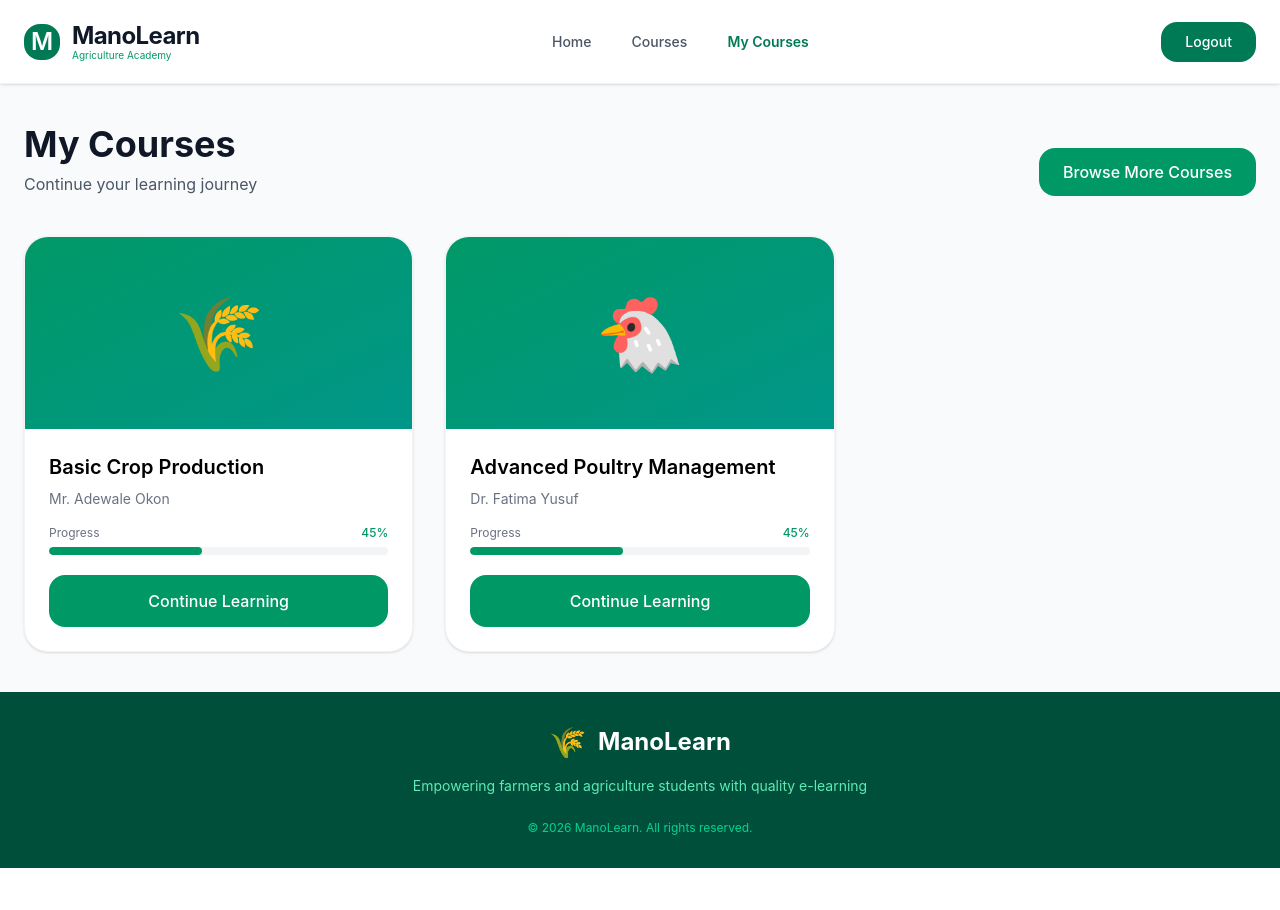
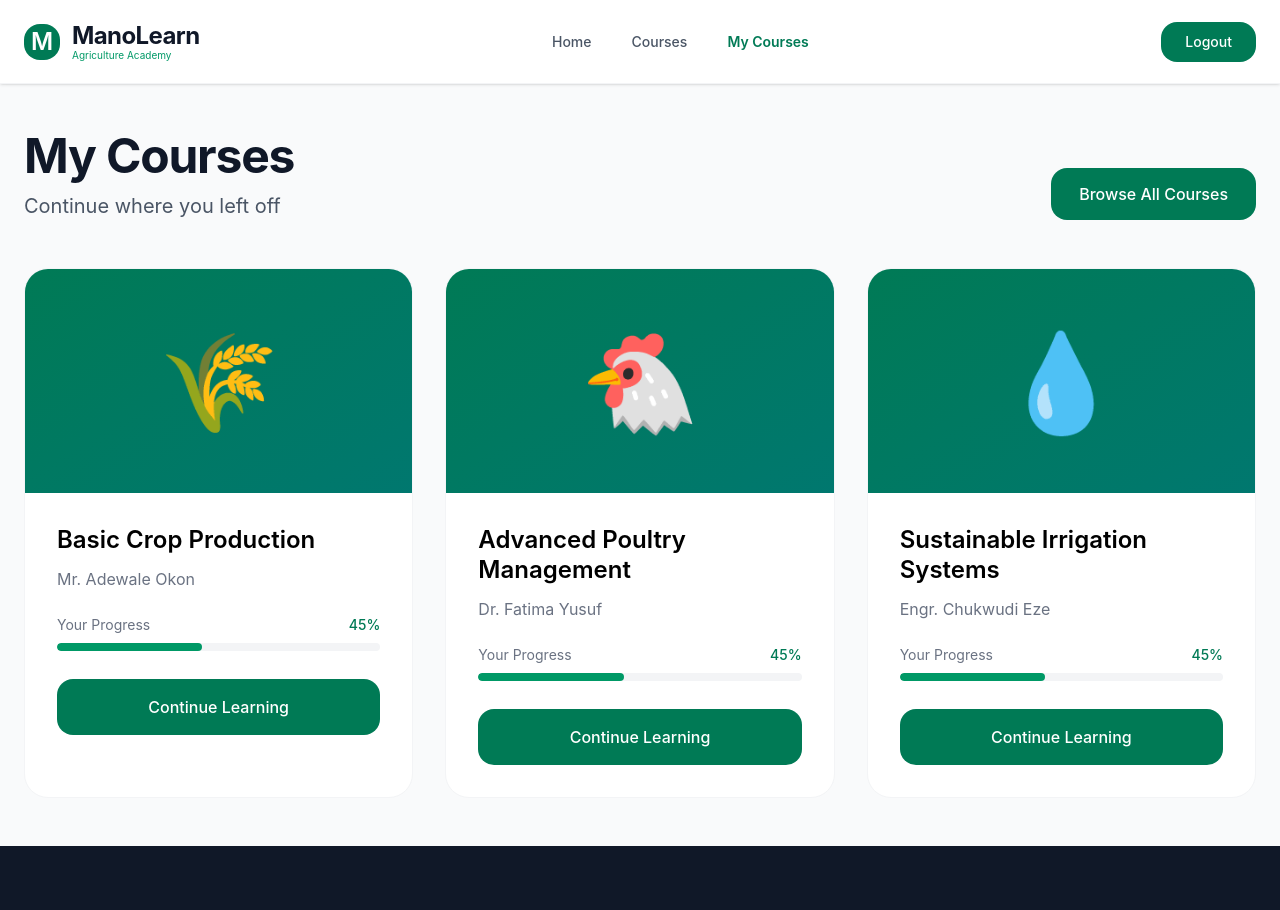
Before and after one commit to JM-19G/My-E-Learning-Website, a React (Vite) app in the folder ManoLearn/: page /my-courses in a window 1280 px wide. Shown: the top 910 px of the page. Before the commit the page ends 868 px from the top, so only its background shows below. Built offline with nearby package versions, Linux system fonts and the light colour scheme.

Commit message:
I improve App routing and redesign key pages with clean professional layout

```diff
--- a/ManoLearn/src/App.jsx
+++ b/ManoLearn/src/App.jsx
@@ -11,11 +11,11 @@ import Footer from './components/common/Footer';
 function App() {
   return (
     <div className="min-h-screen bg-gray-50 flex flex-col">
-      {/* Navbar - will be hidden on Login page */}
       <Routes>
+        {/* Public Route - Login */}
         <Route path="/login" element={<Login />} />
 
-        {/* Protected routes with Navbar + Footer */}
+        {/* Protected Routes with Navbar & Footer */}
         <Route
           path="/*"
           element={
--- a/ManoLearn/src/components/common/Footer.jsx
+++ b/ManoLearn/src/components/common/Footer.jsx
@@ -1,18 +1,24 @@
 // src/components/common/Footer.jsx
 const Footer = () => {
   return (
-    <footer className="bg-emerald-900 text-white py-8 mt-auto">
-      <div className="max-w-7xl mx-auto px-6 text-center">
-        <div className="flex items-center justify-center gap-3 mb-4">
-          <span className="text-3xl">🌾</span>
-          <h3 className="text-2xl font-bold">ManoLearn</h3>
+    <footer className="bg-gray-900 text-gray-300 py-16 mt-auto">
+      <div className="max-w-7xl mx-auto px-6">
+        <div className="flex flex-col md:flex-row justify-between items-center gap-8">
+          <div className="flex items-center gap-3">
+            <div className="w-10 h-10 bg-emerald-700 rounded-2xl flex items-center justify-center text-white text-2xl font-bold">
+              M
+            </div>
+            <div>
+              <span className="font-bold text-2xl tracking-tight text-white">ManoLearn</span>
+              <p className="text-xs text-emerald-500 -mt-1">Agriculture Academy</p>
+            </div>
+          </div>
+
+          <div className="text-sm text-center md:text-right">
+            Empowering farmers, students, and agribusiness professionals with world-class education.<br />
+            © 2026 ManoLearn. All rights reserved.
+          </div>
         </div>
-        <p className="text-emerald-300 text-sm">
-          Empowering farmers and agriculture students with quality e-learning
-        </p>
-        <p className="text-emerald-400 text-xs mt-6">
-          © 2026 ManoLearn. All rights reserved.
-        </p>
       </div>
     </footer>
   );
--- a/ManoLearn/src/pages/dashboard/MyCourses.jsx
+++ b/ManoLearn/src/pages/dashboard/MyCourses.jsx
@@ -1,58 +1,60 @@
 // src/pages/dashboard/MyCourses.jsx
 import { Link } from 'react-router-dom';
+import { useState, useEffect } from 'react';
 import courses from '../../data/courses';
-import { useState, useEffect } from 'react';
 
 const MyCourses = () => {
   const [enrolledCourses, setEnrolledCourses] = useState([]);
 
-  // Simulate enrolled courses
   useEffect(() => {
-    // For demo, mark first 2 courses as enrolled
-    setEnrolledCourses(courses.slice(0, 2));
+    // Simulate enrolled courses (first 3 for demo)
+    setEnrolledCourses(courses.slice(0, 3));
   }, []);
 
   return (
-    <div className="max-w-7xl mx-auto px-6 py-10">
-      <div className="flex justify-between items-end mb-10">
+    <div className="max-w-7xl mx-auto px-6 py-12">
+      <div className="flex justify-between items-end mb-12">
         <div>
-          <h1 className="text-4xl font-bold text-gray-900">My Courses</h1>
-          <p className="text-gray-600 mt-2">Continue your learning journey</p>
+          <h1 className="text-5xl font-bold tracking-tight text-gray-900">My Courses</h1>
+          <p className="text-gray-600 mt-3 text-xl">Continue where you left off</p>
         </div>
         <Link
           to="/courses"
-          className="bg-emerald-600 hover:bg-emerald-700 text-white px-6 py-3 rounded-2xl font-medium transition"
+          className="px-7 py-3.5 bg-emerald-700 hover:bg-emerald-800 text-white font-medium rounded-2xl transition"
         >
-          Browse More Courses
+          Browse All Courses
         </Link>
       </div>
 
       {enrolledCourses.length > 0 ? (
         <div className="grid grid-cols-1 md:grid-cols-2 lg:grid-cols-3 gap-8">
           {enrolledCourses.map((course) => (
-            <div key={course.id} className="bg-white rounded-3xl overflow-hidden shadow-sm border border-gray-100">
-              <div className="h-48 bg-gradient-to-br from-emerald-600 to-teal-600 flex items-center justify-center text-7xl">
+            <div
+              key={course.id}
+              className="bg-white border border-gray-100 rounded-3xl overflow-hidden hover:shadow-xl transition-all duration-300"
+            >
+              <div className="h-56 bg-gradient-to-br from-emerald-700 to-teal-700 flex items-center justify-center text-8xl">
                 {course.image}
               </div>
 
-              <div className="p-6">
-                <h3 className="font-semibold text-xl mb-2 line-clamp-2">{course.title}</h3>
-                <p className="text-sm text-gray-500 mb-4">{course.instructor}</p>
+              <div className="p-8">
+                <h3 className="font-semibold text-2xl leading-tight mb-3">{course.title}</h3>
+                <p className="text-gray-500 mb-6">{course.instructor}</p>
 
-                {/* Progress Bar */}
-                <div className="mb-5">
-                  <div className="flex justify-between text-xs mb-1.5">
-                    <span className="text-gray-500">Progress</span>
-                    <span className="font-medium text-emerald-600">45%</span>
+                {/* Progress */}
+                <div className="mb-7">
+                  <div className="flex justify-between text-sm mb-2">
+                    <span className="text-gray-500">Your Progress</span>
+                    <span className="font-medium text-emerald-700">45%</span>
                   </div>
                   <div className="h-2 bg-gray-100 rounded-full overflow-hidden">
-                    <div className="h-full bg-emerald-600 rounded-full w-[45%]"></div>
+                    <div className="h-full w-[45%] bg-emerald-600 rounded-full"></div>
                   </div>
                 </div>
 
                 <Link
                   to={`/course/${course.id}`}
-                  className="block w-full text-center bg-emerald-600 hover:bg-emerald-700 text-white py-3.5 rounded-2xl font-medium transition"
+                  className="block w-full text-center bg-emerald-700 hover:bg-emerald-800 text-white py-4 rounded-2xl font-medium transition"
                 >
                   Continue Learning
                 </Link>
@@ -61,15 +63,17 @@ const MyCourses = () => {
           ))}
         </div>
       ) : (
-        <div className="text-center py-20">
-          <div className="text-6xl mb-6">🌱</div>
-          <h3 className="text-2xl font-semibold text-gray-700">No enrolled courses yet</h3>
-          <p className="text-gray-500 mt-3 mb-8">Start your learning journey by enrolling in a course</p>
+        <div className="text-center py-24 bg-white rounded-3xl border border-gray-100">
+          <div className="text-7xl mb-6">🌱</div>
+          <h3 className="text-3xl font-semibold text-gray-900 mb-3">No courses yet</h3>
+          <p className="text-gray-600 mb-8 max-w-md mx-auto">
+            Enroll in courses to start tracking your progress and learning journey.
+          </p>
           <Link
             to="/courses"
-            className="inline-block bg-emerald-600 text-white px-8 py-4 rounded-2xl font-medium"
+            className="inline-block bg-emerald-700 text-white px-10 py-4 rounded-2xl font-medium"
           >
-            Browse Courses
+            Explore Courses
           </Link>
         </div>
       )}
--- a/ManoLearn/src/pages/lesson/LessonPlayer.jsx
+++ b/ManoLearn/src/pages/lesson/LessonPlayer.jsx
@@ -12,9 +12,9 @@ const LessonPlayer = () => {
     return (
       <div className="min-h-screen flex items-center justify-center bg-gray-50">
         <div className="text-center">
-          <h2 className="text-3xl font-bold text-gray-800 mb-4">Lesson Not Found</h2>
-          <Link to="/courses" className="text-emerald-600 hover:underline">
-            ← Back to Courses
+          <h2 className="text-3xl font-semibold text-gray-900">Lesson Not Found</h2>
+          <Link to="/courses" className="mt-6 text-emerald-700 hover:underline inline-block">
+            ← Return to Courses
           </Link>
         </div>
       </div>
@@ -23,21 +23,24 @@ const LessonPlayer = () => {
 
   return (
     <div className="min-h-screen bg-gray-50">
-      {/* Top Navigation */}
+      {/* Top Bar */}
       <div className="bg-white border-b sticky top-0 z-50">
-        <div className="max-w-7xl mx-auto px-6 py-4 flex items-center justify-between">
-          <Link to={`/course/${course.id}`} className="flex items-center gap-3 text-emerald-600 hover:text-emerald-700 font-medium">
-            ← Back to {course.title}
+        <div className="max-w-7xl mx-auto px-6 py-5 flex items-center justify-between">
+          <Link
+            to={`/course/${course.id}`}
+            className="flex items-center gap-3 text-emerald-700 hover:text-emerald-800 font-medium"
+          >
+            ← Back to Course
           </Link>
-          <div className="font-semibold text-gray-800">{course.title}</div>
+          <div className="font-semibold text-gray-900">{course.title}</div>
         </div>
       </div>
 
-      <div className="max-w-7xl mx-auto px-6 py-10">
+      <div className="max-w-7xl mx-auto px-6 py-12">
         <div className="grid grid-cols-1 lg:grid-cols-12 gap-10">
           {/* Video Player */}
           <div className="lg:col-span-8">
-            <div className="bg-black rounded-3xl overflow-hidden shadow-xl aspect-video mb-8">
+            <div className="bg-black rounded-3xl overflow-hidden shadow-2xl aspect-video mb-8">
               <iframe
                 className="w-full h-full"
                 src={lesson.content}
@@ -46,35 +49,35 @@ const LessonPlayer = () => {
               ></iframe>
             </div>
 
-            <h1 className="text-3xl font-bold text-gray-900 mb-3">{lesson.title}</h1>
-            <p className="text-gray-600 text-lg">{lesson.duration}</p>
+            <h1 className="text-3xl font-semibold text-gray-900 mb-3">{lesson.title}</h1>
+            <p className="text-gray-600">{lesson.duration}</p>
           </div>
 
-          {/* Sidebar - Course Progress / Lessons List */}
+          {/* Lessons List Sidebar */}
           <div className="lg:col-span-4">
-            <div className="bg-white rounded-3xl p-6 shadow-sm sticky top-24">
-              <h3 className="font-semibold text-lg mb-5">Course Lessons</h3>
+            <div className="bg-white rounded-3xl p-8 shadow-sm sticky top-8">
+              <h3 className="font-semibold text-xl mb-6">Course Content</h3>
 
-              <div className="space-y-3 max-h-[500px] overflow-y-auto pr-2">
+              <div className="space-y-3 max-h-[520px] overflow-y-auto">
                 {course.lessons.map((l, index) => (
                   <Link
                     key={l.id}
                     to={`/lesson/${course.id}/${l.id}`}
-                    className={`flex items-center gap-4 p-4 rounded-2xl transition ${
+                    className={`flex gap-4 p-5 rounded-2xl border transition-all ${
                       l.id === parseInt(lessonId)
-                        ? 'bg-emerald-50 border border-emerald-200'
-                        : 'hover:bg-gray-50'
+                        ? 'border-emerald-600 bg-emerald-50'
+                        : 'border-transparent hover:border-gray-200'
                     }`}
                   >
-                    <div className={`w-7 h-7 rounded-xl flex items-center justify-center text-sm font-medium flex-shrink-0
-                      ${l.id === parseInt(lessonId) ? 'bg-emerald-600 text-white' : 'bg-gray-200 text-gray-600'}`}>
+                    <div className={`w-8 h-8 rounded-2xl flex-shrink-0 flex items-center justify-center text-sm font-medium
+                      ${l.id === parseInt(lessonId) ? 'bg-emerald-700 text-white' : 'bg-gray-100 text-gray-600'}`}>
                       {index + 1}
                     </div>
                     <div className="flex-1 min-w-0">
-                      <p className={`font-medium truncate ${l.id === parseInt(lessonId) ? 'text-emerald-700' : 'text-gray-800'}`}>
+                      <p className={`font-medium leading-tight ${l.id === parseInt(lessonId) ? 'text-emerald-700' : 'text-gray-900'}`}>
                         {l.title}
                       </p>
-                      <p className="text-xs text-gray-500">{l.duration}</p>
+                      <p className="text-xs text-gray-500 mt-1">{l.duration}</p>
                     </div>
                   </Link>
                 ))}
```
